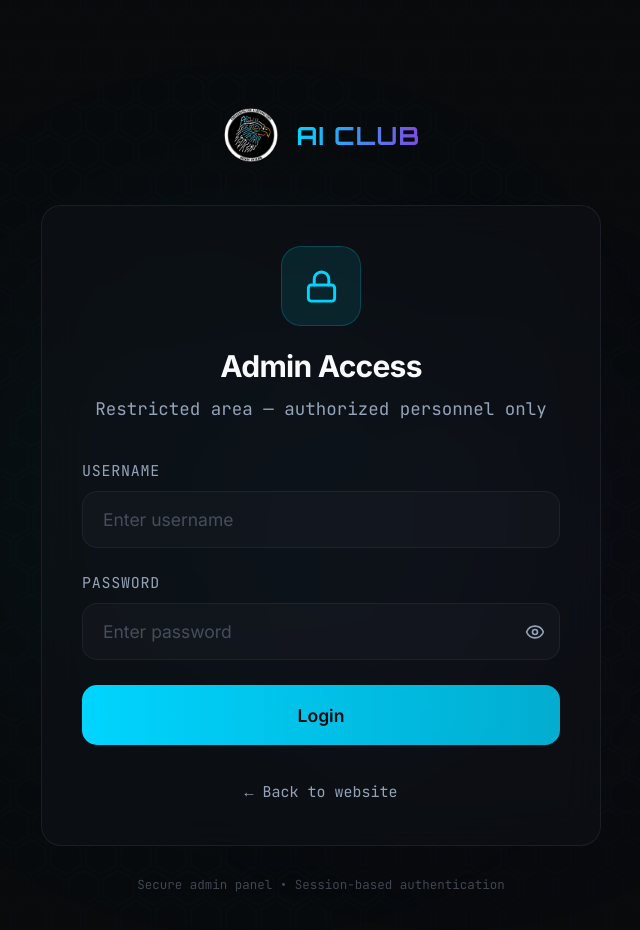
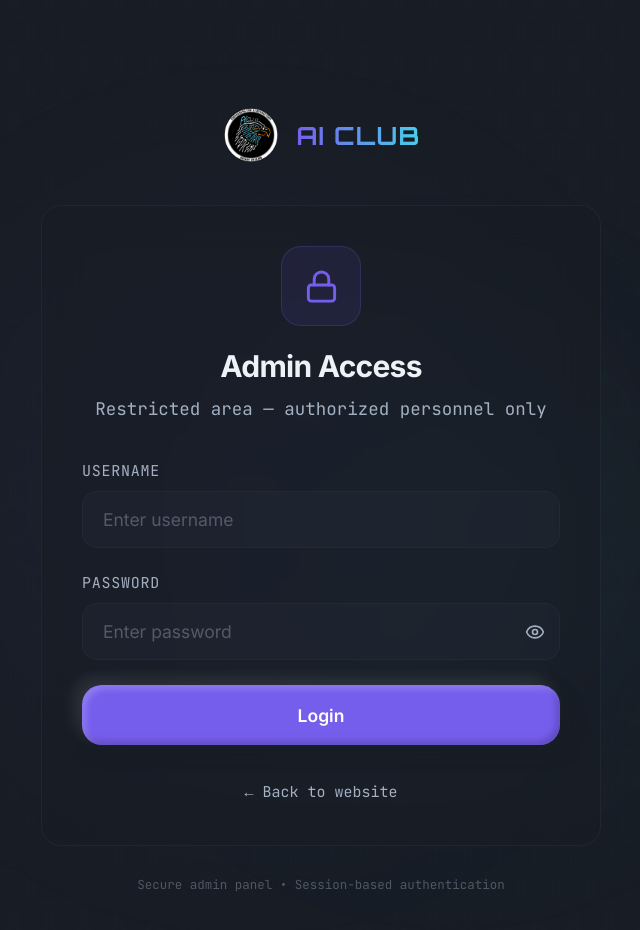
Before and after one commit to Unnati1007/AI_Club_Website, a React (Vite) app: page /admin in a window 1280 px wide. Shown: the top 930 px of the page, without its empty margins (319-959 px from the left). Built offline with nearby package versions, Linux system fonts and the light colour scheme.

Commit message:
APPLIED CLAYMORPHISM THEME

```diff
--- a/src/components/sections/ActivitiesSection.tsx
+++ b/src/components/sections/ActivitiesSection.tsx
@@ -68,7 +68,7 @@ const ActivitiesSection = () => {
                     {activities.map((activity, i) => (
                         <motion.div
                             key={i}
-                            className={`group grid md:grid-cols-2 gap-0 items-stretch rounded-2xl overflow-hidden border border-border/30 hover:border-primary/20 transition-all duration-500 hover:shadow-[0_0_50px_rgba(0,212,255,0.05)] bg-card/30 backdrop-blur-sm`}
+                            className={`group grid md:grid-cols-2 gap-0 items-stretch clay-card overflow-hidden hover:-translate-y-2 transition-all duration-500`}
                             initial={{ opacity: 0, y: 40 }}
                             animate={isInView ? { opacity: 1, y: 0 } : {}}
                             transition={{ delay: 0.15 * i, duration: 0.6 }}
--- a/src/components/sections/ContributorsSection.tsx
+++ b/src/components/sections/ContributorsSection.tsx
@@ -102,7 +102,7 @@ const ContributorsSection = () => {
                     {contributors.map((contributor, i) => (
                         <motion.div
                             key={i}
-                            className="group relative rounded-2xl bg-gradient-to-br from-card/50 to-card/30 backdrop-blur-xl border border-border/30 transition-all duration-500 overflow-hidden cursor-pointer"
+                            className="group relative clay-card transition-all duration-500 overflow-hidden cursor-pointer"
                             initial={{ opacity: 0, y: 30 }}
                             animate={isInView ? { opacity: 1, y: 0 } : {}}
                             transition={{ delay: 0.15 + i * 0.1, duration: 0.5 }}
@@ -285,7 +285,7 @@ const ContributorsSection = () => {
                                 <div className="flex gap-3">
                                     <motion.a
                                         href={contributor.github}
-                                        className="w-9 h-9 rounded-xl bg-muted/30 border border-border/30 flex items-center justify-center relative overflow-hidden group/btn"
+                                        className="w-9 h-9 clay-btn flex items-center justify-center relative overflow-hidden group/btn"
                                         whileHover={{
                                             scale: 1.15,
                                             y: -3,
@@ -307,7 +307,7 @@ const ContributorsSection = () => {
                                     </motion.a>
                                     <motion.a
                                         href={contributor.linkedin}
-                                        className="w-9 h-9 rounded-xl bg-muted/30 border border-border/30 flex items-center justify-center relative overflow-hidden group/btn"
+                                        className="w-9 h-9 clay-btn flex items-center justify-center relative overflow-hidden group/btn"
                                         whileHover={{
                                             scale: 1.15,
                                             y: -3,
--- a/src/components/sections/FooterSection.tsx
+++ b/src/components/sections/FooterSection.tsx
@@ -173,7 +173,7 @@ const FooterSection = () => {
                                     href={social.href}
                                     target="_blank"
                                     rel="noopener noreferrer"
-                                    className={`w-12 h-12 rounded-xl glass flex items-center justify-center transition-all duration-300 group border border-transparent hover:border-primary/20 hover:scale-110 hover:shadow-lg ${social.color}`}
+                                    className={`w-12 h-12 clay-btn flex items-center justify-center transition-all duration-300 group hover:scale-110 ${social.color}`}
                                     aria-label={social.label}
                                 >
                                     <social.icon className="w-5 h-5 text-muted-foreground group-hover:text-inherit transition-colors duration-300" />
--- a/src/components/sections/TeamSection.tsx
+++ b/src/components/sections/TeamSection.tsx
@@ -78,7 +78,7 @@ const TeamSection = () => {
                     <div className="absolute -inset-2 bg-primary/20 rounded-full opacity-0 group-hover:opacity-100 blur-xl transition-opacity duration-500" />
 
                     <div
-                        className="relative w-full h-full overflow-hidden bg-card/20 border-2 border-white/10 group-hover:border-primary/40 transition-all duration-500 [clip-path:polygon(15%_0%,_100%_0%,_100%_85%,_85%_100%,_0%_100%,_0%_15%)]"
+                        className="relative w-full h-full overflow-hidden clay-card transition-all duration-500 rounded-2xl"
                     >
                         <img
                             src={member.image}
@@ -124,7 +124,7 @@ const TeamSection = () => {
                     <div className="absolute inset-2 border border-primary/20 rounded-md" />
 
                     {/* Image area */}
-                    <div className="absolute inset-4 overflow-hidden rounded-md bg-gradient-to-br from-card to-card/50">
+                    <div className="absolute inset-4 overflow-hidden clay-card">
                         <img
                             src={image}
                             alt={name}
--- a/src/components/ui/button.tsx
+++ b/src/components/ui/button.tsx
@@ -5,15 +5,15 @@ import { cva, type VariantProps } from "class-variance-authority";
 import { cn } from "@/lib/utils";
 
 const buttonVariants = cva(
-  "inline-flex items-center justify-center gap-2 whitespace-nowrap rounded-lg text-sm font-semibold ring-offset-background transition-all duration-300 focus-visible:outline-none focus-visible:ring-2 focus-visible:ring-ring focus-visible:ring-offset-2 disabled:pointer-events-none disabled:opacity-50 [&_svg]:pointer-events-none [&_svg]:size-4 [&_svg]:shrink-0",
+  "inline-flex items-center justify-center gap-2 whitespace-nowrap text-sm font-semibold ring-offset-background transition-all duration-300 focus-visible:outline-none focus-visible:ring-2 focus-visible:ring-ring focus-visible:ring-offset-2 disabled:pointer-events-none disabled:opacity-50 [&_svg]:pointer-events-none [&_svg]:size-4 [&_svg]:shrink-0",
   {
     variants: {
       variant: {
-        default: "bg-gradient-to-r from-primary to-primary/80 text-primary-foreground hover:shadow-[0_0_20px_hsl(var(--primary)/0.4)] hover:scale-[1.02]",
-        destructive: "bg-destructive text-destructive-foreground hover:bg-destructive/90",
-        outline: "border border-border bg-transparent hover:border-primary/50 hover:bg-primary/5 hover:shadow-[0_0_15px_hsl(var(--primary)/0.2)]",
-        secondary: "bg-secondary text-secondary-foreground hover:bg-secondary/80",
-        ghost: "hover:bg-accent hover:text-accent-foreground",
+        default: "clay-btn-primary",
+        destructive: "clay-btn bg-destructive text-destructive-foreground hover:bg-destructive/90",
+        outline: "clay-btn bg-transparent border-2 border-border hover:bg-accent hover:text-accent-foreground",
+        secondary: "clay-btn",
+        ghost: "hover:bg-accent hover:text-accent-foreground rounded-[calc(var(--radius)-0.5rem)]",
         link: "text-primary underline-offset-4 hover:underline",
       },
       size: {
--- a/src/components/ui/card.tsx
+++ b/src/components/ui/card.tsx
@@ -3,7 +3,7 @@ import * as React from "react";
 import { cn } from "@/lib/utils";
 
 const Card = React.forwardRef<HTMLDivElement, React.HTMLAttributes<HTMLDivElement>>(({ className, ...props }, ref) => (
-  <div ref={ref} className={cn("rounded-lg border bg-card text-card-foreground shadow-sm", className)} {...props} />
+  <div ref={ref} className={cn("clay-card text-card-foreground", className)} {...props} />
 ));
 Card.displayName = "Card";
 
--- a/src/components/ui/input.tsx
+++ b/src/components/ui/input.tsx
@@ -8,7 +8,7 @@ const Input = React.forwardRef<HTMLInputElement, React.ComponentProps<"input">>(
       <input
         type={type}
         className={cn(
-          "flex h-10 w-full rounded-md border border-input bg-background px-3 py-2 text-base ring-offset-background file:border-0 file:bg-transparent file:text-sm file:font-medium file:text-foreground placeholder:text-muted-foreground focus-visible:outline-none focus-visible:ring-2 focus-visible:ring-ring focus-visible:ring-offset-2 disabled:cursor-not-allowed disabled:opacity-50 md:text-sm",
+          "clay-input flex h-10 w-full px-3 py-2 text-base file:border-0 file:bg-transparent file:text-sm file:font-medium file:text-foreground placeholder:text-muted-foreground focus-visible:outline-none disabled:cursor-not-allowed disabled:opacity-50 md:text-sm",
           className,
         )}
         ref={ref}
--- a/src/index.css
+++ b/src/index.css
@@ -5,45 +5,77 @@
 
 @layer base {
     :root {
-        --background: 220 20% 4%;
-        --foreground: 210 40% 98%;
+        --background: 210 20% 95%;
+        --foreground: 220 20% 15%;
 
-        --card: 220 20% 8%;
-        --card-foreground: 210 40% 98%;
+        --card: 210 20% 95%;
+        --card-foreground: 220 20% 15%;
 
-        --popover: 220 20% 8%;
-        --popover-foreground: 210 40% 98%;
+        --popover: 210 20% 95%;
+        --popover-foreground: 220 20% 15%;
 
-        --primary: 190 100% 50%;
-        --primary-foreground: 220 20% 4%;
+        --primary: 250 80% 65%;
+        --primary-foreground: 0 0% 100%;
 
-        --secondary: 263 70% 58%;
-        --secondary-foreground: 210 40% 98%;
+        --secondary: 190 80% 60%;
+        --secondary-foreground: 0 0% 100%;
 
-        --muted: 220 15% 15%;
-        --muted-foreground: 215 20% 65%;
+        --muted: 210 20% 85%;
+        --muted-foreground: 220 20% 40%;
 
-        --accent: 263 70% 58%;
-        --accent-foreground: 210 40% 98%;
+        --accent: 340 80% 65%;
+        --accent-foreground: 0 0% 100%;
 
         --destructive: 0 84% 60%;
         --destructive-foreground: 210 40% 98%;
 
-        --border: 220 15% 20%;
-        --input: 220 15% 20%;
-        --ring: 190 100% 50%;
+        --border: 210 20% 85%;
+        --input: 210 20% 85%;
+        --ring: 250 80% 65%;
 
-        --radius: 1rem;
+        --radius: 1.5rem;
 
-        --glow-primary: 190 100% 50%;
-        --glow-secondary: 263 70% 58%;
-        --gradient-start: 190 100% 50%;
-        --gradient-end: 263 70% 58%;
+        --clay-bg: 210 20% 95%;
+        --clay-shadow-out: 12px 12px 24px hsl(210 20% 85%), -12px -12px 24px hsl(0 0% 100%);
+        --clay-shadow-in: inset 6px 6px 12px hsl(210 20% 85%), inset -6px -6px 12px hsl(0 0% 100%);
+        --clay-shadow-btn: 6px 6px 12px hsl(210 20% 85%), -6px -6px 12px hsl(0 0% 100%), inset 2px 2px 4px hsl(0 0% 100%), inset -2px -2px 4px hsl(210 20% 85%);
+        --clay-shadow-btn-active: inset 6px 6px 12px hsl(210 20% 85%), inset -6px -6px 12px hsl(0 0% 100%);
     }
 
     .dark {
-        --background: 220 20% 4%;
-        --foreground: 210 40% 98%;
+        --background: 220 20% 12%;
+        --foreground: 210 40% 95%;
+
+        --card: 220 20% 12%;
+        --card-foreground: 210 40% 95%;
+
+        --popover: 220 20% 12%;
+        --popover-foreground: 210 40% 95%;
+
+        --primary: 250 80% 65%;
+        --primary-foreground: 0 0% 100%;
+
+        --secondary: 190 80% 60%;
+        --secondary-foreground: 0 0% 100%;
+
+        --muted: 220 20% 20%;
+        --muted-foreground: 215 20% 70%;
+
+        --accent: 340 80% 65%;
+        --accent-foreground: 0 0% 100%;
+
+        --destructive: 0 62.8% 30.6%;
+        --destructive-foreground: 210 40% 98%;
+
+        --border: 220 20% 20%;
+        --input: 220 20% 20%;
+        --ring: 250 80% 65%;
+
+        --clay-bg: 220 20% 12%;
+        --clay-shadow-out: 12px 12px 24px hsl(220 20% 6%), -12px -12px 24px hsl(220 20% 18%);
+        --clay-shadow-in: inset 6px 6px 12px hsl(220 20% 6%), inset -6px -6px 12px hsl(220 20% 18%);
+        --clay-shadow-btn: 6px 6px 12px hsl(220 20% 6%), -6px -6px 12px hsl(220 20% 18%), inset 2px 2px 4px hsl(220 20% 18%), inset -2px -2px 4px hsl(220 20% 6%);
+        --clay-shadow-btn-active: inset 6px 6px 12px hsl(220 20% 6%), inset -6px -6px 12px hsl(220 20% 18%);
     }
 }
 
@@ -118,6 +150,73 @@
 }
 
 @layer utilities {
+    .clay-card {
+        background: hsl(var(--clay-bg));
+        border-radius: var(--radius);
+        box-shadow: var(--clay-shadow-out), var(--clay-shadow-in);
+        border: none;
+    }
+
+    .clay-panel {
+        background: hsl(var(--clay-bg));
+        border-radius: calc(var(--radius) * 1.5);
+        box-shadow: var(--clay-shadow-out);
+        border: none;
+    }
+
+    .clay-btn {
+        background: hsl(var(--clay-bg));
+        border-radius: calc(var(--radius) - 0.5rem);
+        box-shadow: var(--clay-shadow-btn);
+        color: hsl(var(--foreground));
+        font-weight: 600;
+        transition: all 0.2s ease-in-out;
+        border: none;
+    }
+
+    .clay-btn:hover {
+        transform: translateY(-2px);
+    }
+
+    .clay-btn:active {
+        transform: translateY(2px);
+        box-shadow: var(--clay-shadow-btn-active);
+    }
+
+    .clay-btn-primary {
+        background: hsl(var(--primary));
+        color: hsl(var(--primary-foreground));
+        border-radius: calc(var(--radius) - 0.5rem);
+        box-shadow:
+            6px 6px 12px hsl(var(--clay-bg) / 0.5),
+            -6px -6px 12px hsl(0 0% 100% / 0.1),
+            inset 3px 3px 6px hsl(0 0% 100% / 0.2),
+            inset -3px -3px 6px hsl(0 0% 0% / 0.2);
+        font-weight: 600;
+        transition: all 0.2s ease-in-out;
+        border: none;
+    }
+
+    .clay-btn-primary:active {
+        box-shadow:
+            inset 4px 4px 8px hsl(0 0% 0% / 0.3),
+            inset -4px -4px 8px hsl(0 0% 100% / 0.2);
+        transform: translateY(2px);
+    }
+
+    .clay-input {
+        background: hsl(var(--clay-bg));
+        border-radius: calc(var(--radius) - 0.5rem);
+        box-shadow: var(--clay-shadow-in);
+        border: 2px solid transparent;
+        transition: all 0.2s ease-in-out;
+    }
+
+    .clay-input:focus {
+        border-color: hsl(var(--ring));
+        outline: none;
+    }
+
     .text-gradient {
         @apply bg-gradient-to-r from-primary to-secondary bg-clip-text text-transparent;
     }
```
Also changed, not shown: src/components/sections/AboutSection.tsx (+4 -4 lines), src/components/sections/EventsSection.tsx (+4 -4 lines), src/components/sections/GDSection.tsx (+4 -4 lines), src/components/sections/HeroSection.tsx (+4 -4 lines).
